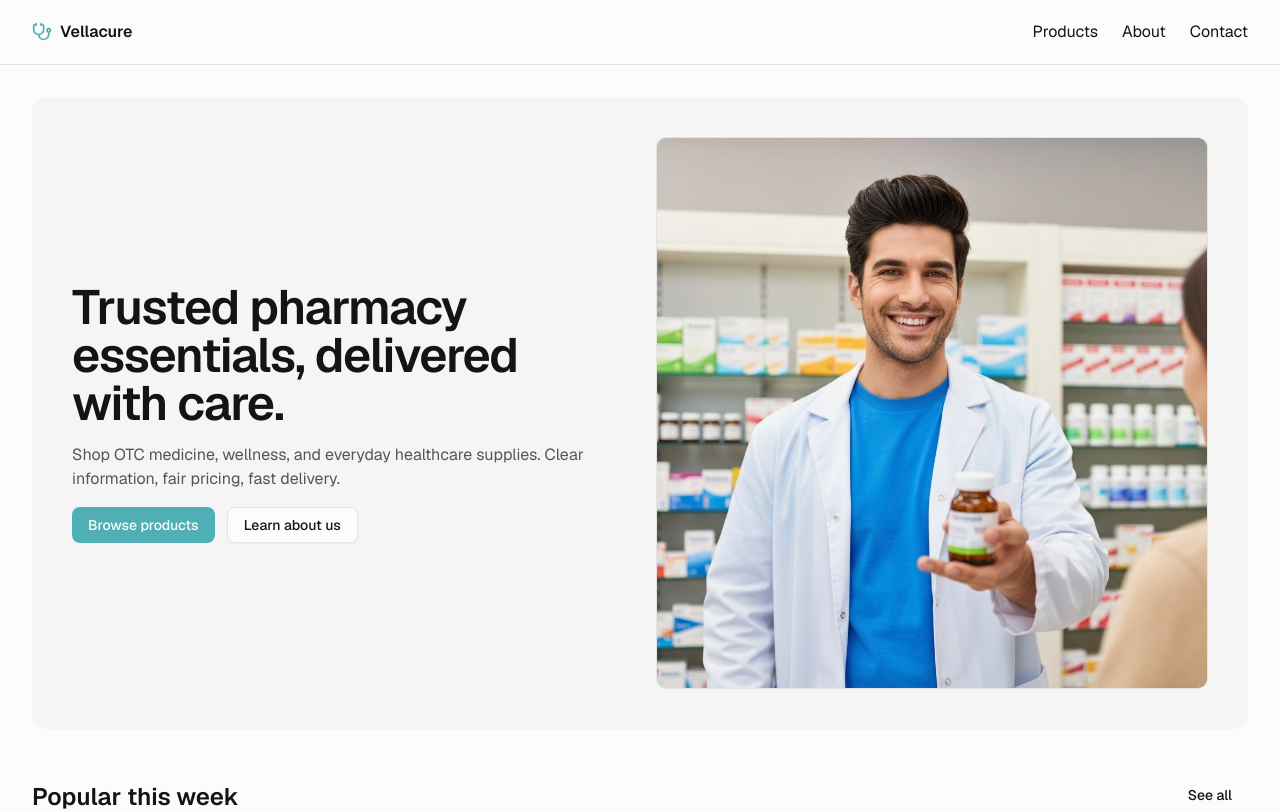
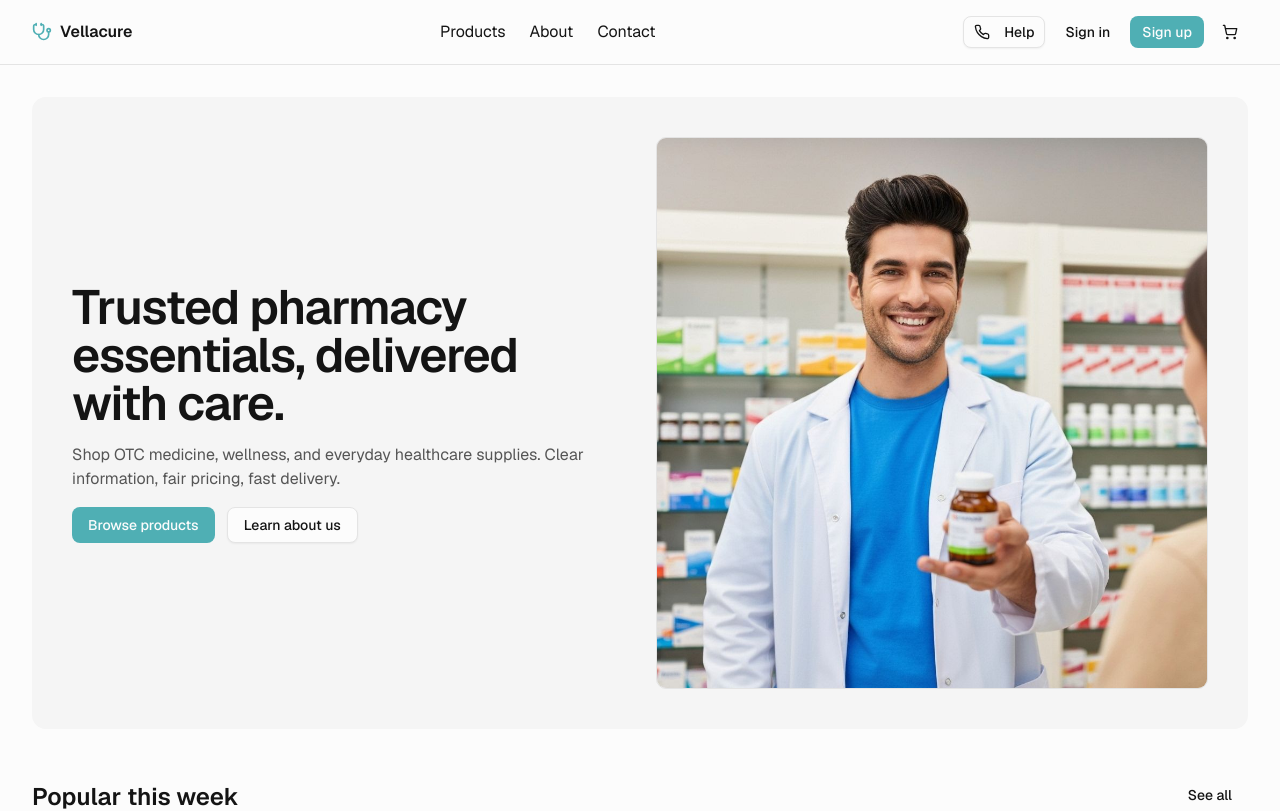
Before and after one commit to Kapil-Gurnani/v0-pharmacy-e-commerce-site, a Next.js app: page / in a window 1280 px wide. Shown: the top 811 px of the page. Built offline with nearby package versions, Linux system fonts and the light colour scheme.

Commit message:
fix header

```diff
--- a/app/layout.tsx
+++ b/app/layout.tsx
@@ -4,7 +4,7 @@ import type { Viewport } from "next"
 import { GeistSans } from "geist/font/sans"
 import { GeistMono } from "geist/font/mono"
 import "./globals.css"
-import { SiteHeaderStatic } from "@/components/site-header-static"
+import { SiteHeader } from "@/components/site-header"
 import { SiteFooter } from "@/components/site-footer"
 import { AuthProvider } from "@/components/auth/auth-context"
 import { CartProvider } from "@/components/cart/cart-context"
@@ -31,7 +31,7 @@ export default function RootLayout({
       <body className={`font-sans ${GeistSans.variable} ${GeistMono.variable} antialiased overflow-x-hidden`}>
         <AuthProvider>
           <CartProvider>
-            <SiteHeaderStatic />
+            <SiteHeader />
             <main className="mx-auto w-full max-w-7xl px-4 sm:px-6 lg:px-8 py-8">{children}</main>
             <SiteFooter />
           </CartProvider>
```
